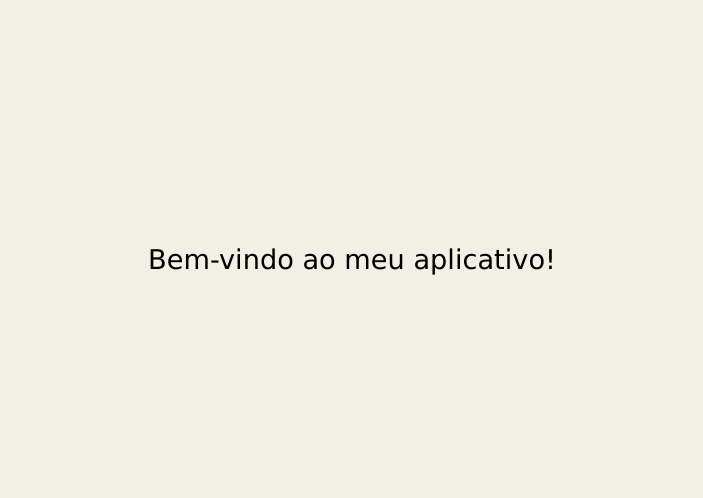
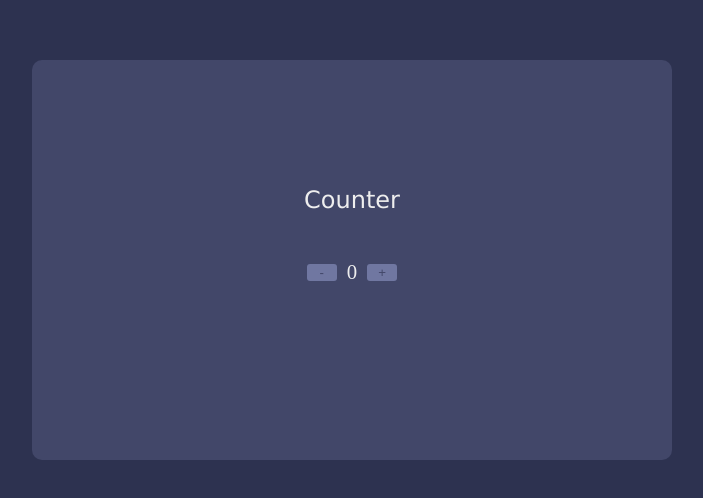
Before and after one commit to luvsscorpius/Curso-React.js-CFB-Cursos, a React (Create React App) app in the folder aula-21-componentes-de-classe/: page / in a window 1280 px wide. Shown: the part 140-638 px from the top of the page, without its empty margins (288-991 px from the left). Built offline with nearby package versions, Linux system fonts and the light colour scheme.

Commit message:
feat(aula 21): exercicios - counter

```diff
--- a/aula-21-componentes-de-classe/src/App.js
+++ b/aula-21-componentes-de-classe/src/App.js
@@ -1,13 +1,16 @@
 import React from 'react'
 import Aula from './Components/Aula/Aula';
 import Welcome from './Components/Welcome/Welcome';
+import Counter from './Components/Counter/Counter';
 
 function App() {
   return (
     <>
       {/* <Aula/> */}
 
-      <Welcome/>
+      {/* <Welcome/> */}
+
+      <Counter/>
     </>
   );
 }
--- /dev/null
+++ b/aula-21-componentes-de-classe/src/Components/Counter/Counter.jsx
@@ -0,0 +1,39 @@
+import React from "react";
+import * as C from './Styles'
+
+class Counter extends React.Component{
+    constructor(props) {
+        super(props);
+        this.state = {
+            count: 0
+        }
+        this.incrementCount = this.incrementCount.bind(this)
+    }
+
+    incrementCount() {
+        this.setState(prevState => ({
+            count: prevState.count + 1
+        }))
+    }
+
+    render() {
+        return(
+            <>
+            <C.GlobalStyle/>
+                <C.Main>
+                    <C.Content>
+                            <C.Title>Counter</C.Title>
+
+                            <C.ContentItem>
+                                <C.Button>-</C.Button>
+                                <C.P>{this.state.count}</C.P>
+                                <C.Button onClick={this.incrementCount}>+</C.Button>
+                            </C.ContentItem>
+                    </C.Content>
+                </C.Main>
+            </>
+        )
+    }
+}
+
+export default Counter
--- /dev/null
+++ b/aula-21-componentes-de-classe/src/Components/Counter/Styles.jsx
@@ -0,0 +1,57 @@
+import styled from 'styled-components'
+import {createGlobalStyle} from 'styled-components'
+import reset from 'styled-reset'
+
+// Resetando o css com styled-reset
+export const GlobalStyle = createGlobalStyle`
+    ${reset}
+`
+
+export const Main = styled.div`
+    width: 100%;
+    height: 100vh;
+    background-color: #2D3250;
+    display: flex;
+    justify-content: center;
+    align-items: center;
+`
+
+export const Content = styled.div`
+    width: 50%;
+    height: 50%;
+    display: flex;
+    justify-content: center;
+    align-items: center;
+    flex-direction: column;
+    background-color: #424769;
+    border-radius: 10px;
+`
+
+export const ContentItem = styled.div`
+    width: 100%;
+    height: 30%;
+    display: flex;
+    justify-content: center;
+    align-items: center;
+    gap: 10px;
+`
+
+export const Title = styled.label`
+    font-size: 1.5rem;
+    font-family: verdana;
+    color: #eee;
+`
+
+export const P = styled.p`
+    font-size: 1.3rem;
+    color: #eee;
+`
+
+export const Button = styled.button`
+    cursor: pointer;
+    background-color: #7077A1;
+    border: 0;
+    width: 30px;
+    border-radius: 3px;
+    color: #424769;
+`
```
